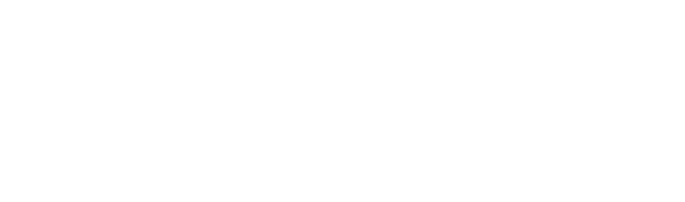
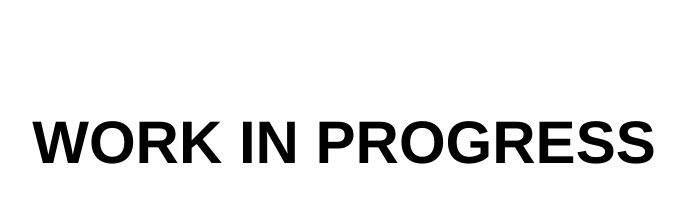
Before and after one commit to parkerbyrd/parkerabyrd, a plain HTML site: page index.html in a window 1280 px wide. Shown: the whole page, without its empty margins (296-981 px from the left). Drawn offline with Linux system fonts and the light colour scheme.

Commit message:
Added content to Html doc and styled it for WIP

```diff
--- a/index.html
+++ b/index.html
@@ -0,0 +1,9 @@
+<html>
+<head>
+	<title>Parker A. Byrd</title>
+	<link rel="stylesheet" href="stylesheets/main.css" type="text/css">
+</head>
+<body>
+	<h1>WORK IN PROGRESS</h1>
+</body>
+</html>
--- a/stylesheets/main.scss
+++ b/stylesheets/main.scss
@@ -0,0 +1,7 @@
+h1 {
+	font-family: "Helvetica Neue", sans-serif;
+	font-size: 60px;
+	text-align: center;
+	position: relative;
+	top: 100px;
+}
```
Also changed, not shown: stylesheets/main.css, 1 other file.
